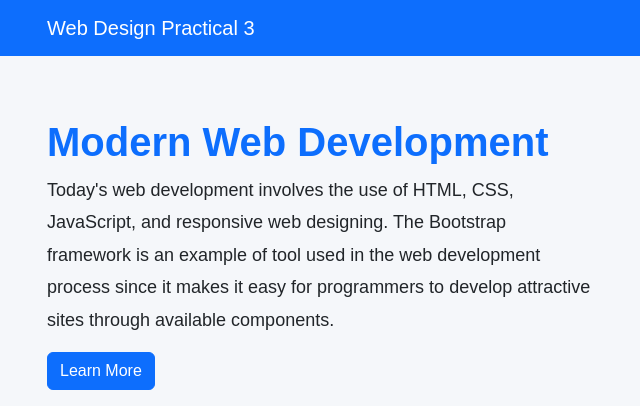
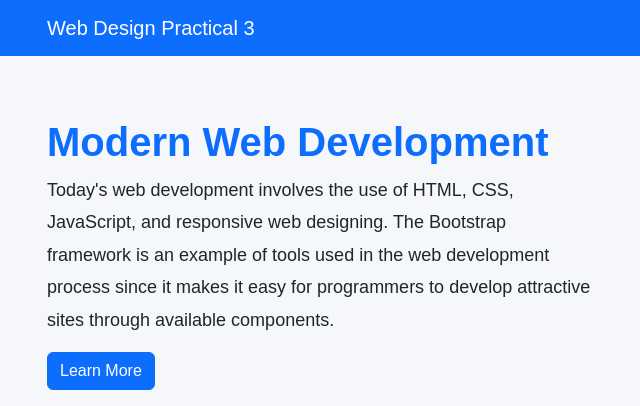
Before and after one commit to sayamz1/practical3, a plain HTML site: page index.html in a window 1280 px wide. Shown: the top 406 px of the page, 35-675 px from the left. Drawn offline with nearby package versions, Linux system fonts and the light colour scheme.

Commit message:
Fixed Typo

```diff
--- a/index.html
+++ b/index.html
@@ -46,7 +46,7 @@
             <h1>Modern Web Development</h1>
 
             <p>
-                Today's web development involves the use of HTML, CSS, JavaScript, and responsive web designing. The Bootstrap framework is an example of tool used in the web development process since it makes it easy for programmers to develop attractive sites through available components.
+                Today's web development involves the use of HTML, CSS, JavaScript, and responsive web designing. The Bootstrap framework is an example of tools used in the web development process since it makes it easy for programmers to develop attractive sites through available components.
             </p>
 
             <a href="#" class="btn btn-primary">
```
